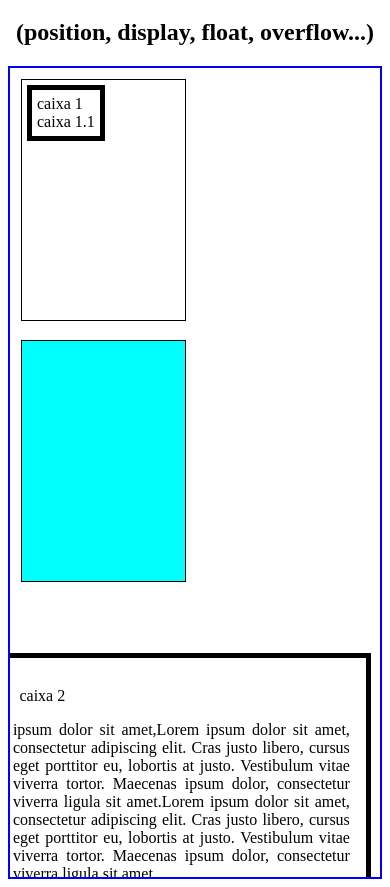
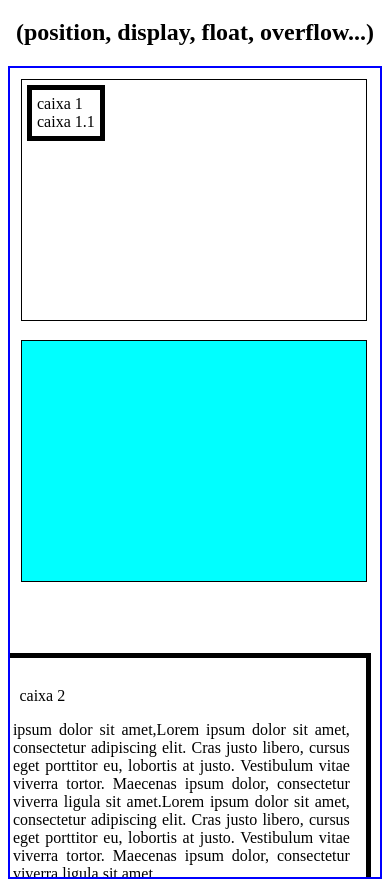
Before and after one commit to MarceloMSilveira/freeBoxStudy, a plain HTML site: page index.html in a window 390 px wide. Shown: the part 98-985 px from the top of the page. Drawn offline with Linux system fonts and the light colour scheme.

Commit message:
Add files via upload

```diff
--- a/index.html
+++ b/index.html
@@ -64,6 +64,13 @@
         .firstP {
             margin-top: 2px;
         }
+        /*configuração para telas de celular*/
+        @media (max-width:500px){
+            .bigbox{
+                width: 95%;
+            }
+        }
+
     </style>
 </head>
 <body>
```
